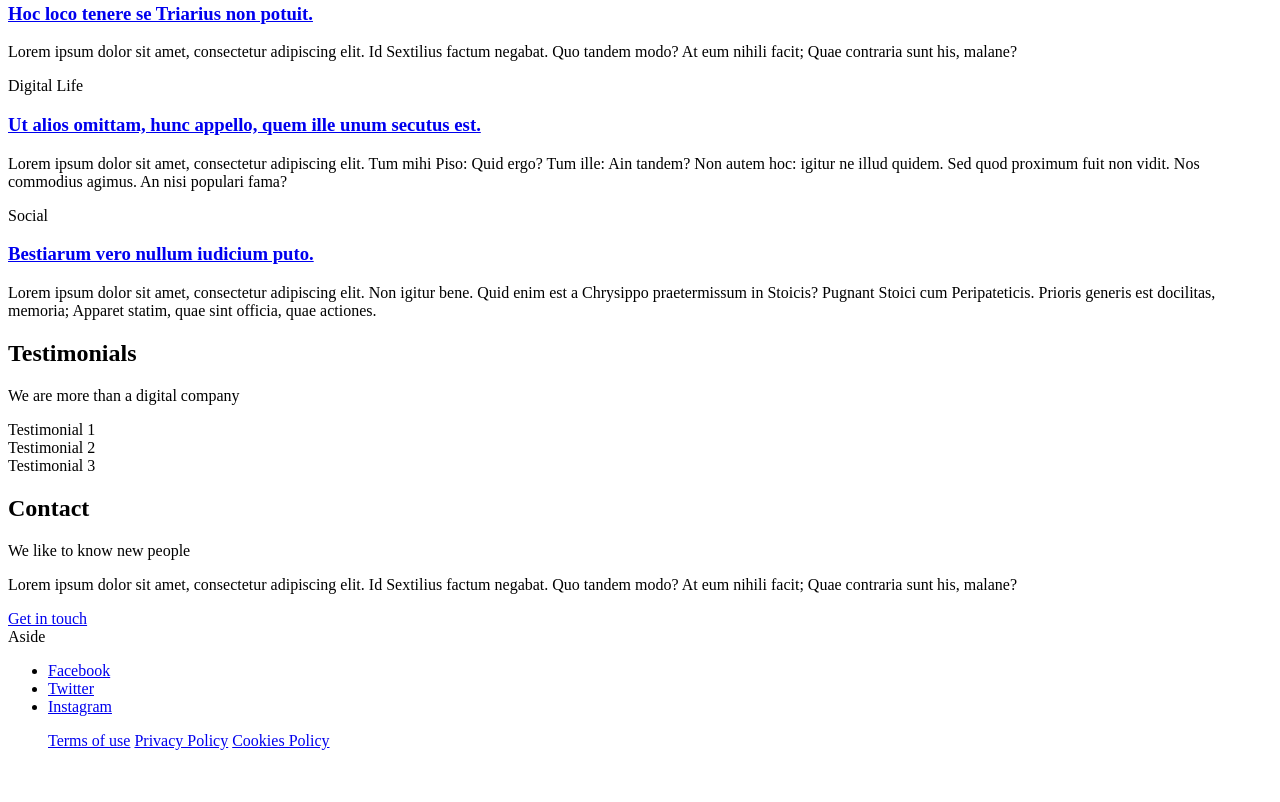
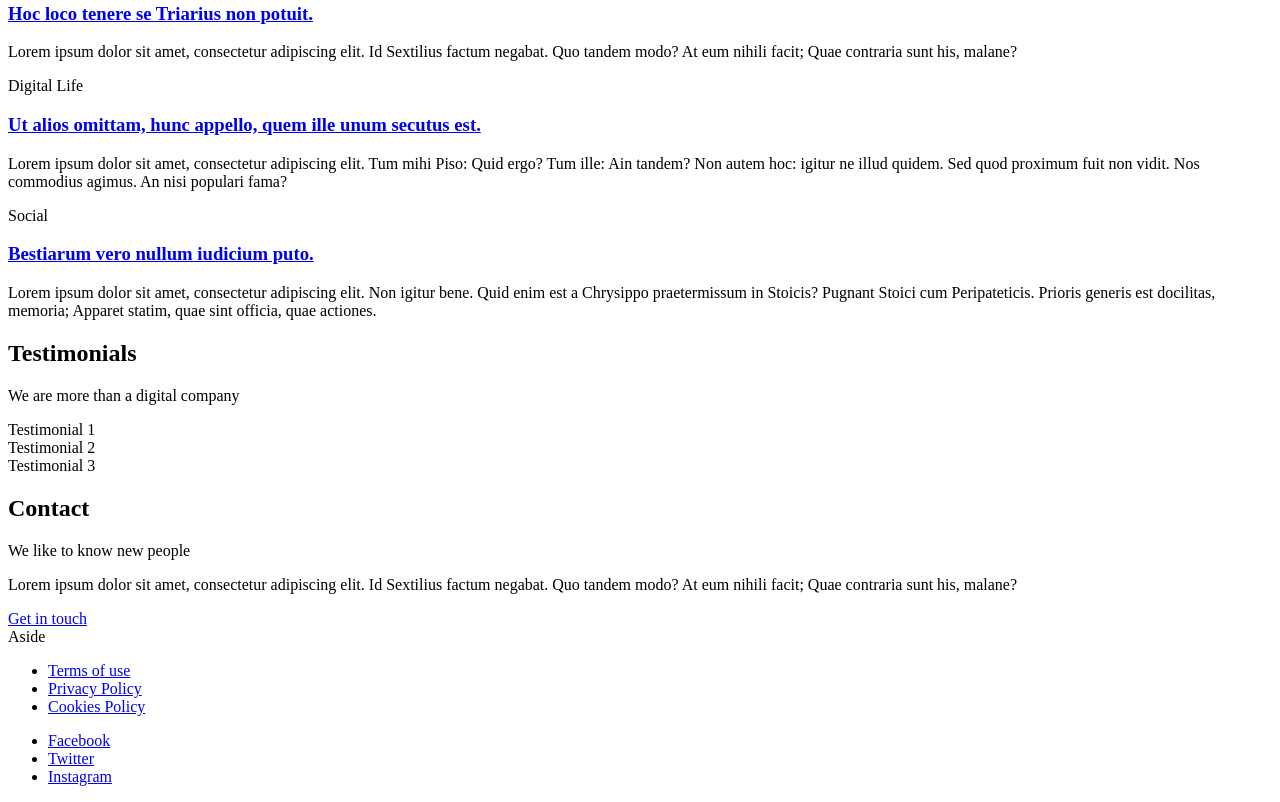
Before and after one commit to FarieB/alx-frontend, a plain HTML site: page 0x00-html_advanced/25-index.html in a window 1280 px wide. Shown: the part 1355-2157 px from the top of the page. Before the commit the page ends 2121 px from the top, so only its background shows below. Drawn offline with Linux system fonts and the light colour scheme.

Commit message:
25-index.html

```diff
--- a/0x00-html_advanced/25-index.html
+++ b/0x00-html_advanced/25-index.html
@@ -163,19 +163,19 @@
     <!-- Footer -->
     <footer>
       <div>
+        <div>
+          <ul>
+            <li><a href="#">Terms of use</a></li>
+            <li><a href="#">Privacy Policy</a></li>
+            <li><a href="#">Cookies Policy</a></li>
+          </ul>
+        </div>
         <ul>
           <li><a href="https://www.facebook.com/HolbertonSchool/">Facebook</a></li>
           <li><a href="https://twitter.com/holbertonschool">Twitter</a></li>
           <li><a href="https://www.instagram.com/holbertonschool/">Instagram</a></li>
         </ul>
       </div>
-      <div>
-        <ul>
-          <a href="#">Terms of use</a>
-          <a href="#">Privacy Policy</a>
-          <a href="#">Cookies Policy</a>
-        </ul>
-      </div>
     </footer>
   </body>
 </html>
```
